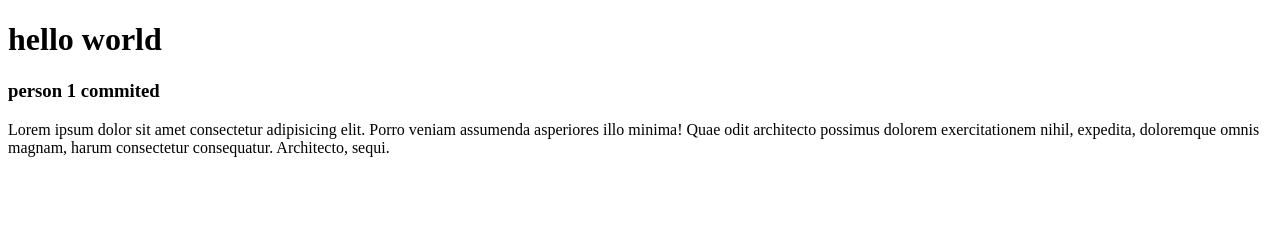
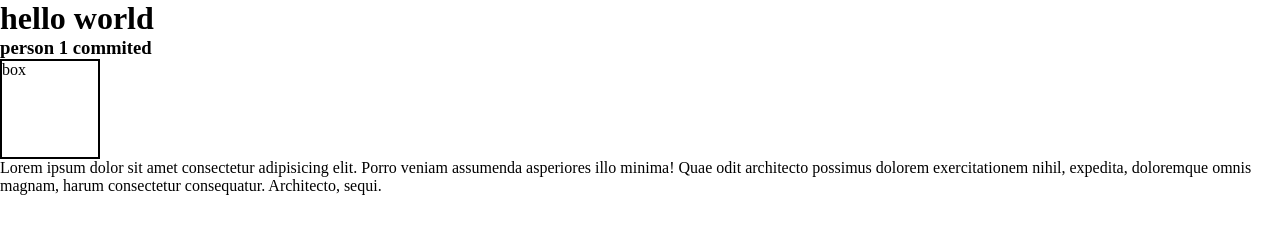
Before and after one commit to mukeshyadav024/learning-git-github, a plain HTML site: page index.html in a window 1280 px wide. Drawn offline with Linux system fonts and the light colour scheme.

Commit message:
pushed changes in github

```diff
--- a/index.html
+++ b/index.html
@@ -4,10 +4,14 @@
     <meta charset="UTF-8">
     <meta name="viewport" content="width=device-width, initial-scale=1.0">
     <title>Document</title>
+    <link rel="stylesheet" href="style.css">
 </head>
 <body>
     <h1>hello world</h1>
 <h3>person 1 commited </h3>
+<div>
+    box
+</div>
     <p>Lorem ipsum dolor sit amet consectetur adipisicing elit. Porro veniam assumenda asperiores illo minima! Quae odit architecto possimus dolorem exercitationem nihil, expedita, doloremque omnis magnam, harum consectetur consequatur. Architecto, sequi.</p>
 </body>
 </html>
--- a/style.css
+++ b/style.css
@@ -2,3 +2,9 @@
     margin: 0;
     box-sizing: border-box;
 }
+
+div{
+    height: 100px;
+    width: 100px;
+    border: 2px solid black;
+}
```
